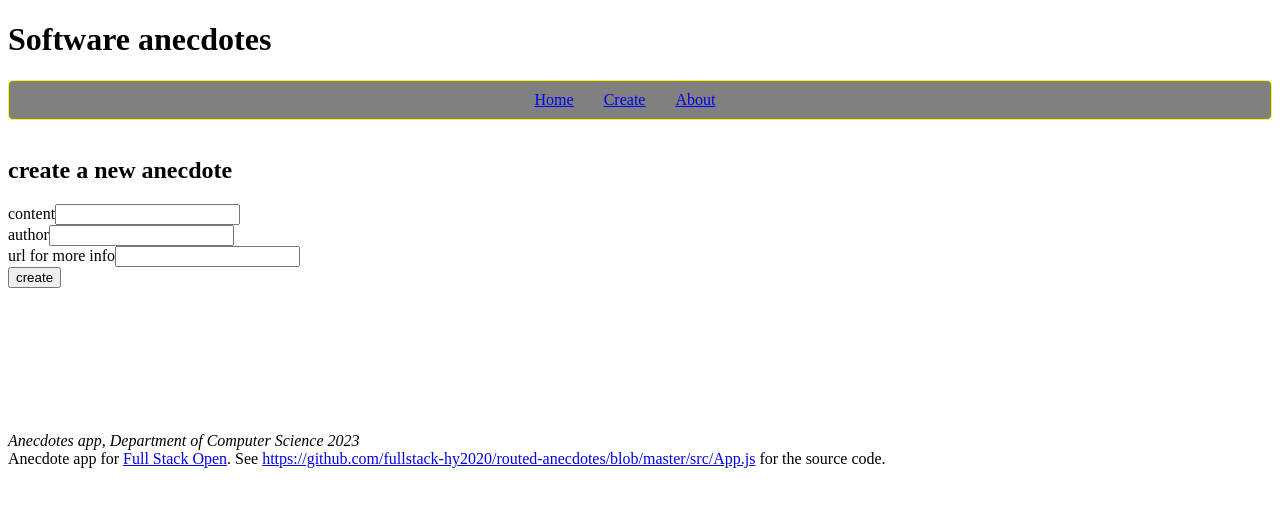
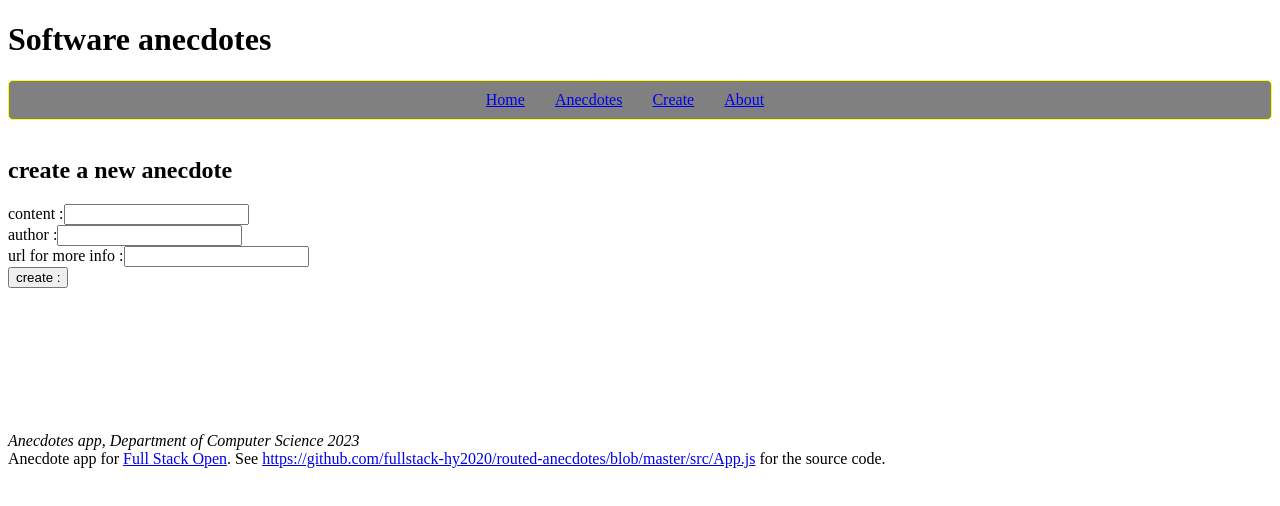
Before and after one commit to Amutha37/fullstackopen-part7-router, a React (Create React App) app: page /create in a window 1280 px wide. Shown: the top 506 px of the page. Built offline with nearby package versions, Linux system fonts and the light colour scheme.

Commit message:
clicked anecdotes shows up

```diff
--- a/src/App.js
+++ b/src/App.js
@@ -1,16 +1,18 @@
 import { useNavigate, useMatch } from 'react-router-dom'
 import { useState } from 'react'
-import About from './components/About'
+// import About from './components/About'
 import Footer from './components/Footer'
 
-import { Routes, Route, Link } from 'react-router-dom'
-import CreateNew from './components/CreateNew'
-import Anecdote from './components/Anecdote'
-import AnecdoteList from './components/AnecdoteList'
-// import Menu from './components/Menu'
+// import { Routes, Route, Link } from 'react-router-dom'
+// import CreateNew from './components/CreateNew'
+// import Anecdote from './components/Anecdote'
+// import AnecdoteList from './components/AnecdoteList'
+import Menu from './components/Menu'
+import Notification from './components/Notification'
 
 const App = () => {
   const navigate = useNavigate()
+  const [notification, setNotification] = useState('')
   const [anecdotes, setAnecdotes] = useState([
     {
       content: 'If it hurts, do it more often',
@@ -28,11 +30,13 @@ const App = () => {
     },
   ])
 
-  const [notification, setNotification] = useState('')
-
   const addNew = (anecdote) => {
     anecdote.id = Math.round(Math.random() * 10000)
     setAnecdotes(anecdotes.concat(anecdote))
+    setNotification(`A new anecdote successfully created : ${anecdote.content}`)
+    setTimeout(() => {
+      setNotification(null)
+    }, 10000)
     navigate('/')
   }
 
@@ -48,18 +52,12 @@ const App = () => {
 
     setAnecdotes(anecdotes.map((a) => (a.id === id ? voted : a)))
   }
-  console.log('anecdotes', anecdotes)
-
-  const match = useMatch('/anecdotes/:id')
-  const anecdote = match
-    ? anecdotes.find((anecdote) => anecdote.id === Number(match.params.id))
-    : null
 
   return (
     <div>
       <h1>Software anecdotes</h1>
-      <div id='nav_bar'>
-        <Link className='link' to='/anecdotes'>
+      {/* <div id='nav_bar'>
+        <Link className='link' to='/'>
           Home
         </Link>
         <Link className='link' to='/create'>
@@ -68,9 +66,10 @@ const App = () => {
         <Link className='link' to='/about'>
           About
         </Link>
-      </div>
-
-      <Routes>
+      </div> */}
+      {notification ? <Notification notification={notification} /> : null}
+      <Menu anecdotes={anecdotes} addNew={addNew} />
+      {/* <Routes>
         <Route
           path='/anecdotes/:id'
           element={<Anecdote anecdote={anecdote} />}
@@ -79,55 +78,13 @@ const App = () => {
           path='/anecdotes'
           element={<AnecdoteList anecdotes={anecdotes} />}
         />
-        <Route path='/create' element={<CreateNew />} />
+        <Route path='/create' element={<CreateNew addNew={addNew} />} />
         <Route path='/about' element={<About />} />
-      </Routes>
-
-      {/* <Menu anecdotes={anecdotes} />
-      <AnecdoteList anecdotes={anecdotes} />
-      <About />
-      <CreateNew addNew={addNew} /> */}
+        <Route path='/' element={<AnecdoteList anecdotes={anecdotes} />} />
+      </Routes> */}
       <Footer />
     </div>
   )
 }
 
-// const Menu = (props) => {
-//   const anecdotes = props.anecdotes
-
-//   console.log('menu anecdotes', anecdotes)
-//   return (
-//     <>
-//       <div id='nav_bar'>
-//         <Link className='link' to='/'>
-//           Home
-//         </Link>
-//         <Link className='link' to='/create'>
-//           Create
-//         </Link>
-//         <Link className='link' to='/about'>
-//           About
-//         </Link>
-//       </div>
-
-//       <Routes>
-//         <Route
-//           path='/anecdotes/:id'
-//           element={<Anecdote anecdotes={anecdotes} />}
-//         />
-//         <Route
-//           path='/anecdotes'
-//           element={<AnecdoteList anecdotes={anecdotes} />}
-//         />
-//         <Route path='/create' element={<CreateNew />} />
-//         <Route path='/about' element={<About />} />
-//       </Routes>
-
-//       <div>
-//         <i>Anecdotes app, Department of Computer Science 2023</i>
-//       </div>
-//     </>
-//   )
-// }
-
 export default App
--- a/src/app.css
+++ b/src/app.css
@@ -12,45 +12,6 @@
   color: yellow;
 }
 
-/* tr th {
-  background: #1d6c6f;
-  color: rgba(14, 14, 20, 0.77);
-  font-size: 1rem;
-  padding: 0.6rem;
-  color: white;
-  border-bottom: 2px solid rgb(2, 14, 11);
-  border-top: 4px solid rgb(2, 14, 11);
-  border-left: 4px solid rgb(2, 14, 11);
-} */
-tr {
-  border-collapse: collapse;
-  font-weight: bold;
-  width: fit-content;
-}
-tr th:last-child {
-  border-right: 4px solid rgb(2, 14, 11);
-}
-tr td {
-  color: rgba(13, 13, 14, 0.77);
-  padding: 0.5rem;
-  border-top: 3px solid rgb(2, 12, 11);
-  border-left: 3px solid rgb(2, 14, 11);
-  background: rgb(174, 193, 141);
-  border-right: 3px solid rgb(2, 14, 11);
-}
-
-/* .dml_table tr th:last-child, */
-tr td:last-child {
-  border-right: 3px solid rgb(1, 11, 9);
-}
-/* .dml_table tr:last-child th, */
-tr:last-child td {
-  border-bottom: 3px solid rgb(1, 11, 9);
-}
-
-tr td {
-  font-weight: bold;
-}
 #footer {
   margin-top: 9rem;
 }
--- a/src/components/CreateNew.js
+++ b/src/components/CreateNew.js
@@ -18,9 +18,10 @@ const CreateNew = (props) => {
   return (
     <div>
       <h2>create a new anecdote</h2>
+
       <form onSubmit={handleSubmit}>
         <div>
-          content
+          content :
           <input
             name='content'
             value={content}
@@ -28,7 +29,7 @@ const CreateNew = (props) => {
           />
         </div>
         <div>
-          author
+          author :
           <input
             name='author'
             value={author}
@@ -36,14 +37,14 @@ const CreateNew = (props) => {
           />
         </div>
         <div>
-          url for more info
+          url for more info :
           <input
             name='info'
             value={info}
             onChange={(e) => setInfo(e.target.value)}
           />
         </div>
-        <button>create</button>
+        <button>create :</button>
       </form>
     </div>
   )
--- a/src/components/Menu.js
+++ b/src/components/Menu.js
@@ -1,23 +1,27 @@
-import {
-  // BrowserRouter as Router,
-  Routes,
-  Route,
-  Link,
-} from 'react-router-dom'
+import { useMatch } from 'react-router-dom'
+import About from './About'
+
+import { Routes, Route, Link } from 'react-router-dom'
 import CreateNew from './CreateNew'
-import About from './About'
 import Anecdote from './Anecdote'
 import AnecdoteList from './AnecdoteList'
 
 const Menu = (props) => {
   const anecdotes = props.anecdotes
+  const addNew = props.addNew
+  const match = useMatch('/anecdotes/:id')
+  const anecdote = match
+    ? anecdotes.find((anecdote) => anecdote.id === Number(match.params.id))
+    : null
 
-  console.log('menu anecdotes', anecdotes)
   return (
     <>
       <div id='nav_bar'>
         <Link className='link' to='/'>
           Home
+        </Link>
+        <Link className='link' to='/anecdotes'>
+          Anecdotes
         </Link>
         <Link className='link' to='/create'>
           Create
@@ -30,19 +34,16 @@ const Menu = (props) => {
       <Routes>
         <Route
           path='/anecdotes/:id'
-          element={<Anecdote anecdotes={anecdotes} />}
+          element={<Anecdote anecdote={anecdote} />}
         />
         <Route
           path='/anecdotes'
           element={<AnecdoteList anecdotes={anecdotes} />}
         />
-        <Route path='/create' element={<CreateNew />} />
+        <Route path='/create' element={<CreateNew addNew={addNew} />} />
         <Route path='/about' element={<About />} />
+        <Route path='/' element={<AnecdoteList anecdotes={anecdotes} />} />
       </Routes>
-
-      <div>
-        <i>Anecdotes app, Department of Computer Science 2023</i>
-      </div>
     </>
   )
 }
--- /dev/null
+++ b/src/components/Notification.js
@@ -0,0 +1,16 @@
+import React from 'react'
+
+const Notification = ({ notification }) => {
+  const style = {
+    border: 'solid',
+    backgroundColor: 'grey',
+    padding: 10,
+    borderWidth: 1,
+    marginBottom: 30,
+    borderRadius: 5,
+    color: 'yellow',
+  }
+  return <div style={style}>{notification}</div>
+}
+
+export default Notification
```
Also changed, not shown: src/components/AnecdoteList.js (+0 -24 lines), 1 other file (tests, documents, lock files or other folders).
